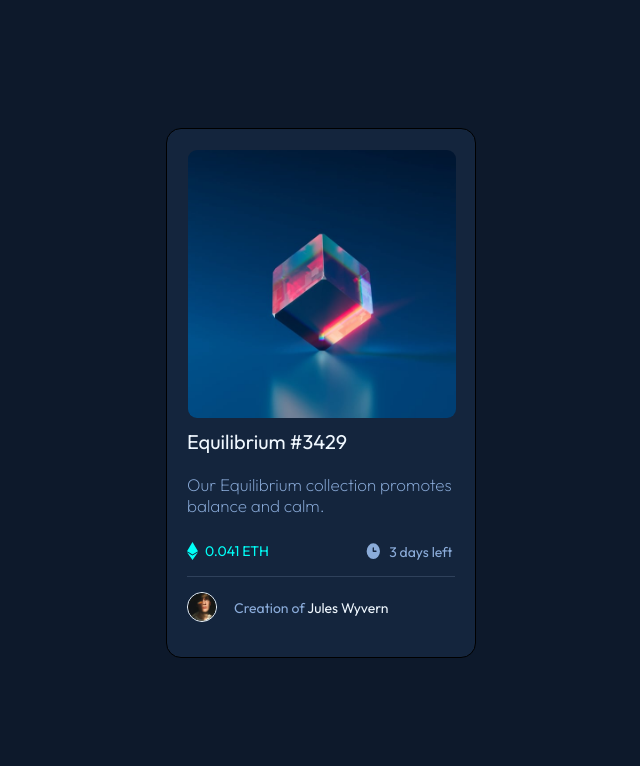
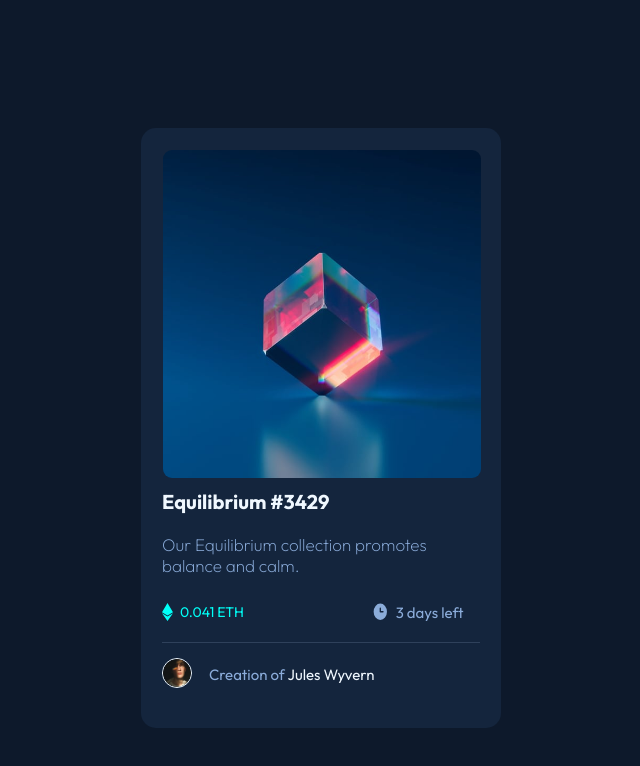
Before and after one commit to shadow-js07/NFT-card, a plain HTML site: page index.html in a window 1280 px wide. Shown: the whole page, without its empty margins (319-959 px from the left). Drawn offline with Linux system fonts and the light colour scheme.

Commit message:
Add files via upload

```diff
--- a/style.css
+++ b/style.css
@@ -20,9 +20,9 @@ body{
 .contenedor{
     background: hsl(216, 50%, 16%);
     align-items: center;
-    width: 310px;
-    height: 530px;
-    border: 1px solid;
+    width: 360px;
+    height: 600px;
+    border: 1px solid transparent;
     border-radius: 15px;
     margin:10% auto;
     padding-left: 20px;
@@ -31,7 +31,7 @@ body{
 }
 
 .cabeza{
-    font-weight: 500;
+    font-weight: 600;
     font-size: 20px;
     padding: 10px 0 20px 0;
 }
@@ -53,7 +53,7 @@ color: hsl(178, 100%, 50%);
 .parrafos{
     display: flex;
     border-bottom: 1px solid  hsl(215, 32%, 27%);
-    padding-bottom: 10px;
+    padding-bottom: 15px;
 }
 .img1, .img2{
     padding-right: 7px;
@@ -77,13 +77,13 @@ color: hsl(178, 100%, 50%);
 }
 .parrafo, .credito{
     color: hsl(215, 51%, 70%);
-    font-size: 14px;
+    font-size: 15px;
 }
 
 .token{
     border-radius: 10px;
-    width: 270px;
-    height: 270px;
+    width: 320px;
+    height: 330px;
     border: 1px solid transparent;
     display: flex;
 }
```
